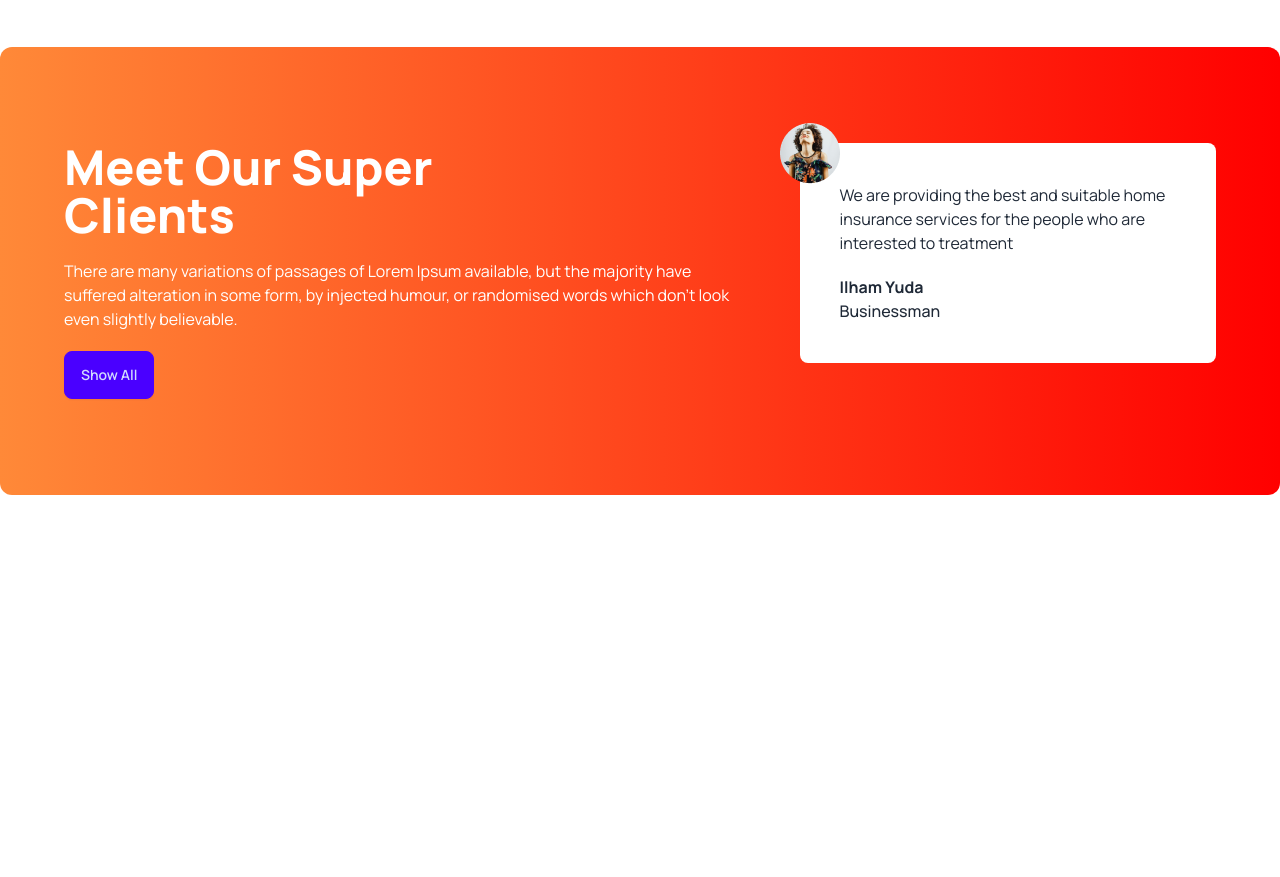
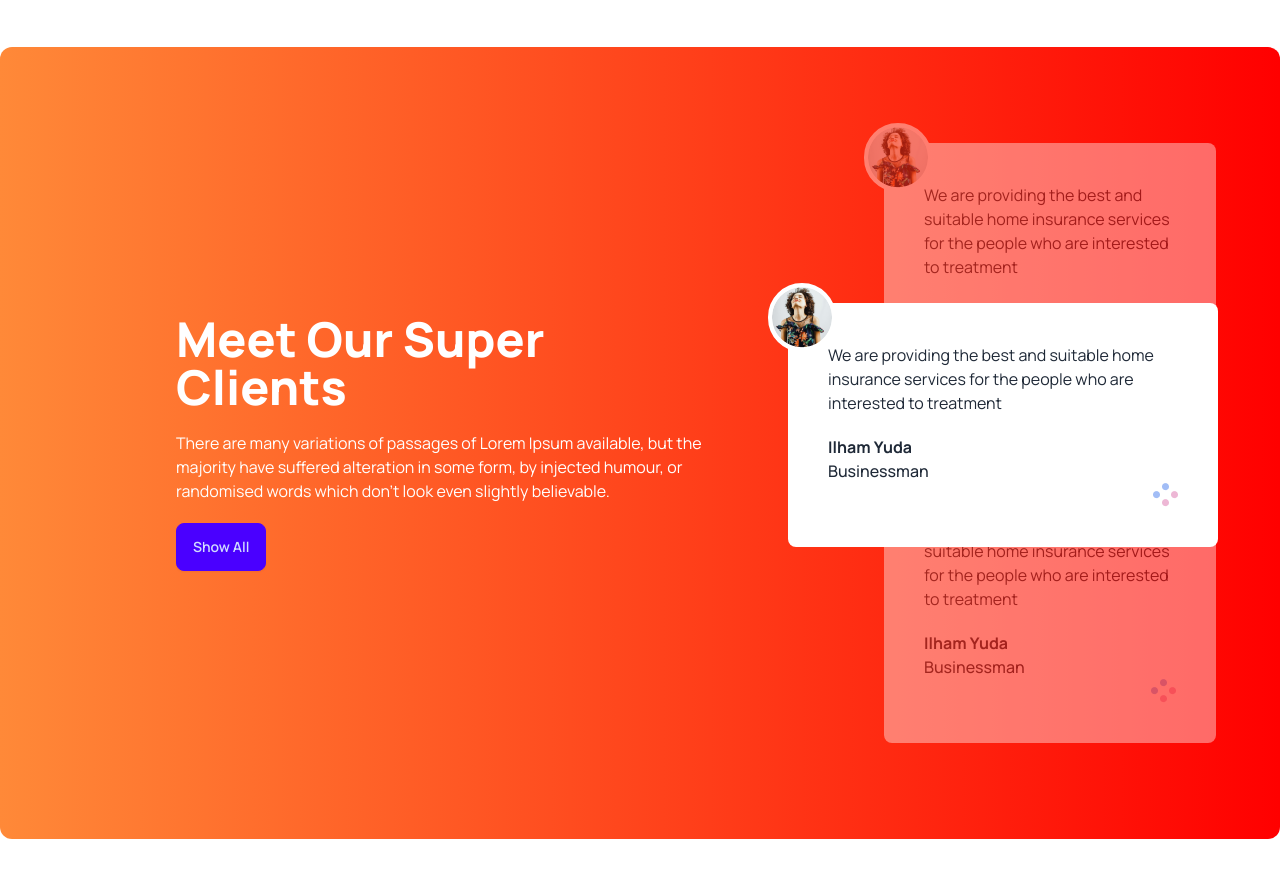
Before and after one commit to af99af99/tea-house-repo, a plain HTML site: page index.html in a window 1280 px wide. Shown: the part 1740-2617 px from the top of the page. Before the commit the page ends 2331 px from the top, so only its background shows below. Drawn offline with nearby package versions, Linux system fonts and the light colour scheme.

```diff
--- a/index.html
+++ b/index.html
@@ -138,6 +138,7 @@
         </section>
         <!--super client section-->
         <section class="my-24 flex flex-col lg:flex-row gap-12 rounded-xl bg-gradient-to-r from-[#FF8938] to-[#F00] px-16 py-24">
+            <div class=" flex lg:p-28 items-center">
                 <div class="space-y-5">
                     <h2 class="text-5xl font-extrabold text-white">
                         Meet Our Super
@@ -149,16 +150,44 @@
 
                             <button class="btn btn-primary">Show All</button>
                 </div>
-
-                    <div>
-                        <!--review-->
-                        <div class="relative p-10 rounded-lg bg-white">
-                            <img class="absolute -top-5 -left-5" src="images/client.png" alt="">
+                    </div>
+                <!--review er container-->
+                    <div class="relative">
+                        <!--next review-->
+                        <div class="relative mb-16 z-10 opacity-40 p-10 rounded-lg bg-white">
+                            <img class="absolute -top-5 -left-5 border-4 border-white rounded-full bg-white" src="images/client.png" alt="">
                             <p>We are providing the best and suitable
                                 home insurance services for the people who are
                                 interested to treatment</p>
                                 <h4 class="font-bold mt-5">Ilham Yuda</h4>
                                 <p class="font-medium">Businessman</p>
+                                <div  class="flex justify-end" >
+                                <img src="images/circles.png" alt="">
+                            </div>
+                        </div>
+                         <!-- current review -->
+                         <div class="absolute z-20 top-40 lg:-left-24 lg:w-[430px] p-10 rounded-lg bg-white">
+                            <img class="absolute -top-5 -left-5 border-4 border-white rounded-full bg-white" src="images/client.png" alt="">
+                            <p>We are providing the best and suitable
+                                home insurance services for the people who are
+                                interested to treatment</p>
+                                <h4 class="font-bold mt-5">Ilham Yuda</h4>
+                                <p class="font-medium">Businessman</p>
+                                <div  class="flex justify-end" >
+                                <img src="images/circles.png" alt="">
+                            </div>
+                        </div>
+                         <!--review previous-->
+                         <div class="relative z-10 opacity-40 p-10 rounded-lg bg-white">
+                            <img class="absolute -top-5 -left-5 border-4 border-white rounded-full bg-white" src="images/client.png" alt="">
+                            <p>We are providing the best and suitable
+                                home insurance services for the people who are
+                                interested to treatment</p>
+                                <h4 class="font-bold mt-5">Ilham Yuda</h4>
+                                <p class="font-medium">Businessman</p>
+                                <div  class="flex justify-end" >
+                                <img src="images/circles.png" alt="">
+                            </div>
                         </div>
                     </div>
         </section>
```
Lines whose indentation alone changed are shown as unchanged.
